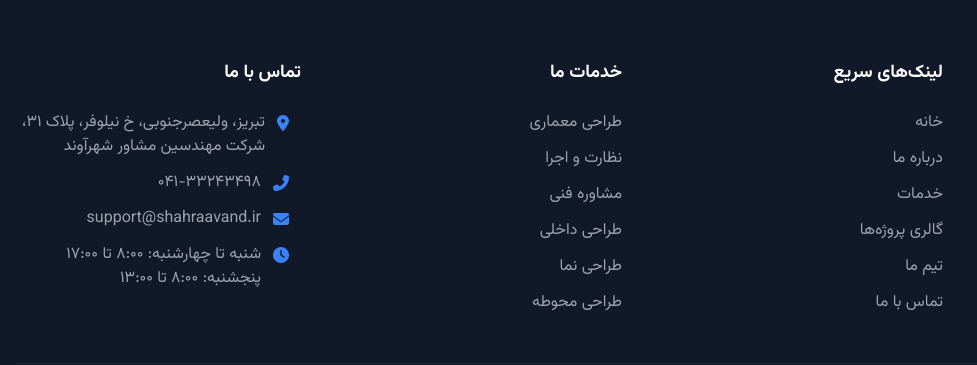
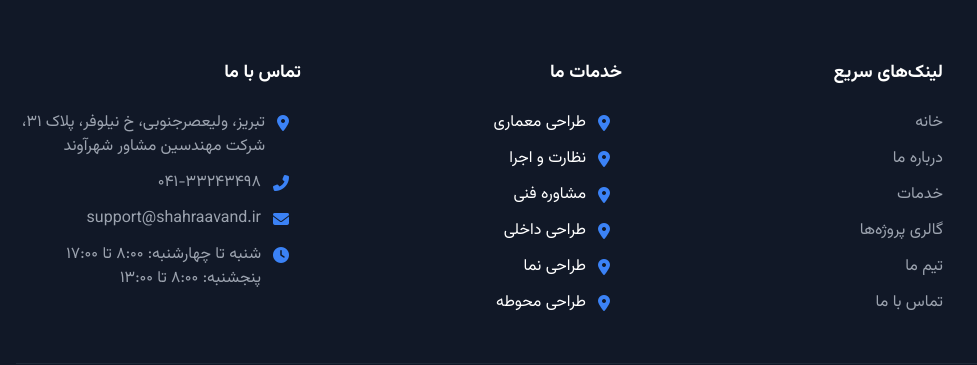
Before and after one commit to SinaHydro/Shahraavand, a plain HTML site: page index.html in a window 1280 px wide. Shown: the part 7053-7418 px from the top of the page, 0-977 px from the left. Drawn offline with nearby package versions, Linux system fonts and the light colour scheme.

Commit message:
Update index.html

```diff
--- a/index.html
+++ b/index.html
@@ -791,12 +791,12 @@
                 <div>
                     <h4 class="text-lg font-bold mb-6">خدمات ما</h4>
                     <ul class="space-y-3">
-                        <li><a href="#" class="text-gray-400 hover:text-white transition duration-300">طراحی معماری</a></li>
-                        <li><a href="#" class="text-gray-400 hover:text-white transition duration-300">نظارت و اجرا</a></li>
-                        <li><a href="#" class="text-gray-400 hover:text-white transition duration-300">مشاوره فنی</a></li>
-                        <li><a href="#" class="text-gray-400 hover:text-white transition duration-300">طراحی داخلی</a></li>
-                        <li><a href="#" class="text-gray-400 hover:text-white transition duration-300">طراحی نما</a></li>
-                        <li><a href="#" class="text-gray-400 hover:text-white transition duration-300">طراحی محوطه</a></li>
+                        <li class="flex items-start"> <i class="fa fa-check-square-o fa-map-marker-alt fas mt-1 mx-3 text-blue-500"></i> <span>طراحی معماری</span> </li>
+                        <li class="flex items-start"> <i class="fa fa-check-square-o fa-map-marker-alt fas mt-1 mx-3 text-blue-500"></i> <span>نظارت و اجرا</span> </li>
+                        <li class="flex items-start"> <i class="fa fa-check-square-o fa-map-marker-alt fas mt-1 mx-3 text-blue-500"></i> <span>مشاوره فنی</span> </li>
+                        <li class="flex items-start"> <i class="fa fa-check-square-o fa-map-marker-alt fas mt-1 mx-3 text-blue-500"></i> <span>طراحی داخلی</span> </li>
+                        <li class="flex items-start"> <i class="fa fa-check-square-o fa-map-marker-alt fas mt-1 mx-3 text-blue-500"></i> <span>طراحی نما</span> </li>
+                        <li class="flex items-start"> <i class="fa fa-check-square-o fa-map-marker-alt fas mt-1 mx-3 text-blue-500"></i> <span>طراحی محوطه</span> </li>
                     </ul>
                 </div>
                 <div>
```
